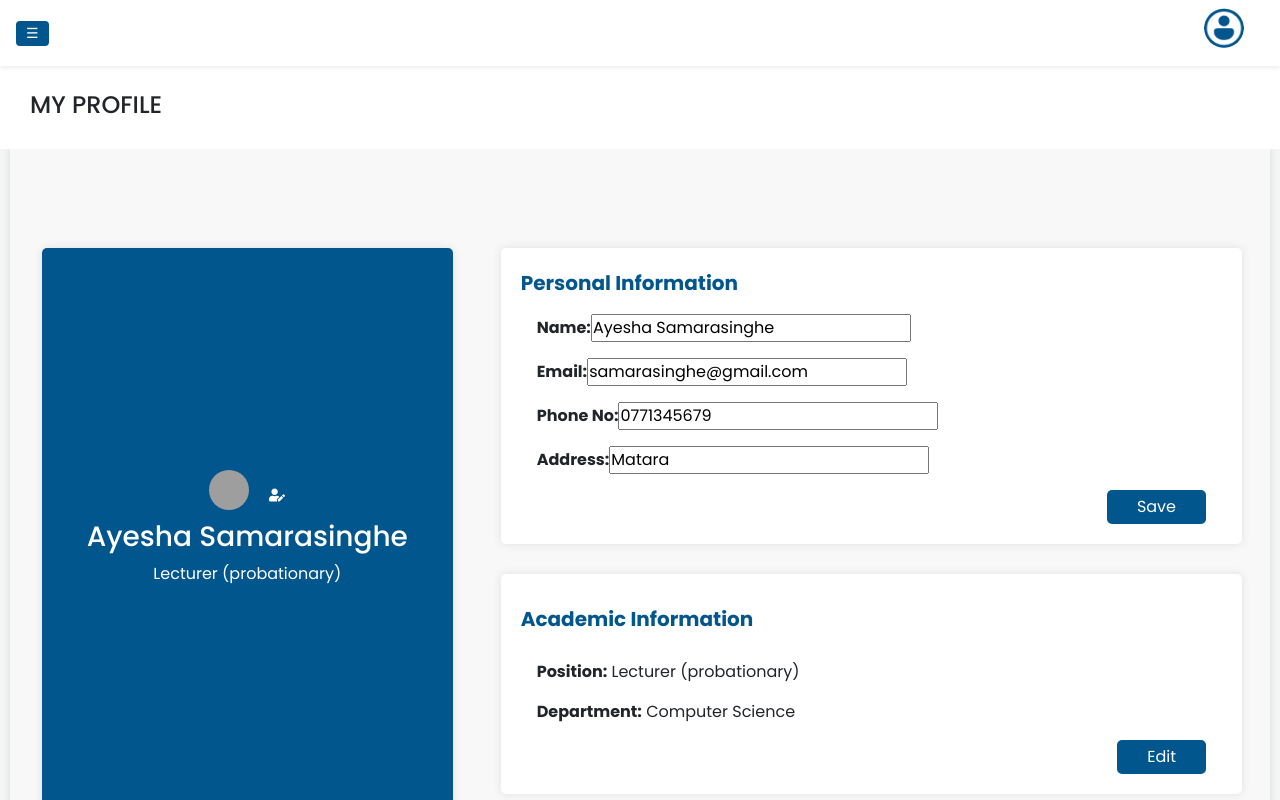
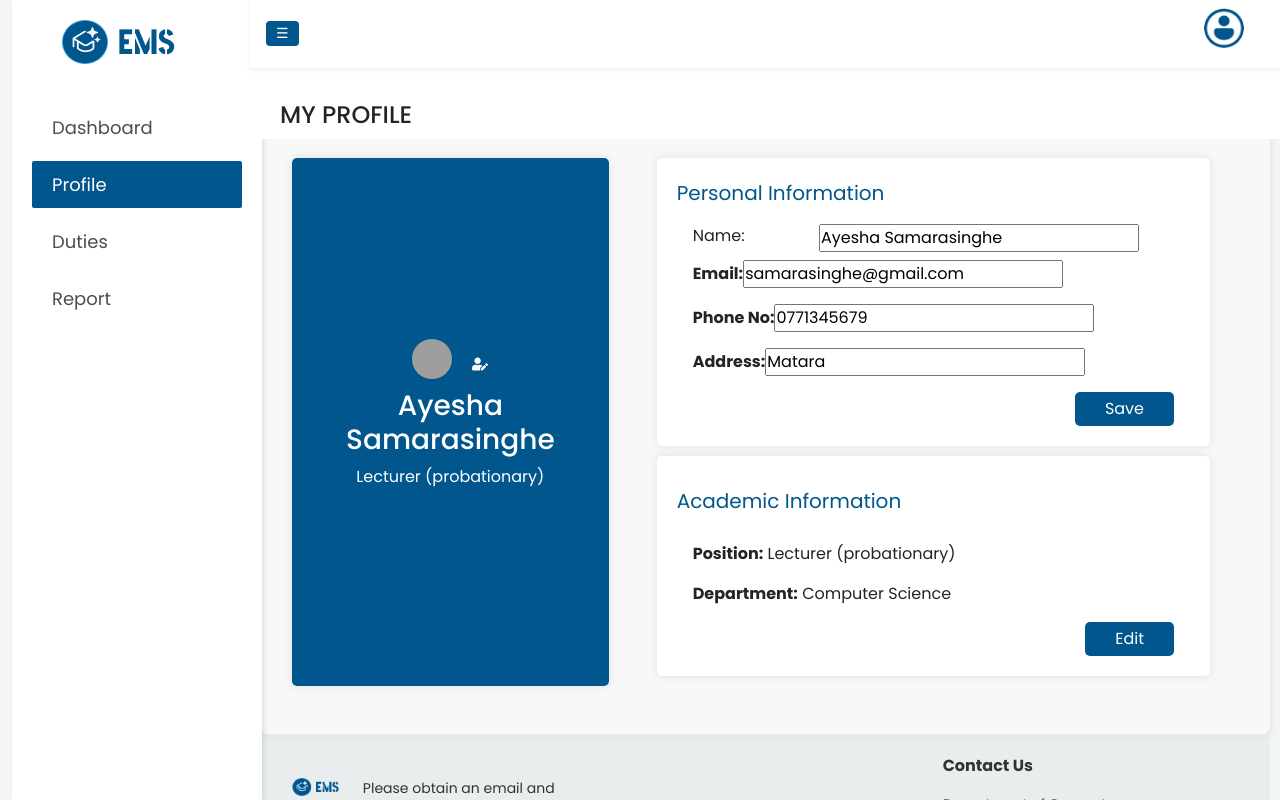
Before and after one commit to Kavee14/GroupProject-Exam-Duty-Management-System, a React (Create React App) app in the folder frontend/: page /profile in a window 1280 px wide. Both pictures are taken after a click on the element "Ayesha Samarasinghe". Shown: the top 800 px of the page. Built offline with nearby package versions, Linux system fonts and the light colour scheme; grey boxes are pictures that could not be loaded.

Commit message:
adjust some frontend designs

```diff
--- a/frontend/src/components/dashboard components/Calendar.css
+++ b/frontend/src/components/dashboard components/Calendar.css
@@ -1,45 +1,45 @@
 .calendar {
   background-color: white;
-  padding: 20px;
   border-radius: 10px;
   box-shadow: 0px 2px 10px rgba(0, 0, 0, 0.1);
 }
 
 .calendar h3 {
   font-size: 20px;
-  color:#00568D ;
+  color:#00568D !important;
   margin-bottom: 20px;
   text-align: center;
 }
 
 .calendar-widget {
   display: flex;
-  justify-content: center; /* Center align calendar */
-  margin-bottom: 20px; /* Space below the calendar */
+  justify-content: center;
+
 }
 
 .react-calendar {
-  width: 100%; /* Make calendar responsive */
-  max-width: 400px; /* Optional: limit maximum width */
-  border: 1px solid #e0e0e0; /* Add border */
-  border-radius: 8px; /* Rounded corners */
+  width: 100%;
+  max-width: 400px;
+  border: 1px solid #e0e0e0;
+  border-radius: 8px;
 }
 
 .react-calendar__tile {
-  text-align: center; /* Center align date numbers */
+  text-align: center;
+
 }
 
 .react-calendar__tile--active {
-  background-color: #0055A5; /* Active date color */
-  color: white; /* Text color for active date */
+  background-color: #106cc6;
+  color: white;
 }
 
 .react-calendar__tile--active:enabled:hover {
-  background-color: #003366; /* Hover color for active date */
-  color: white; /* Text color on hover */
+  background-color: #003366;
+  color: white;
 }
 
 .react-calendar__tile--now {
-  background-color: #e0e0e0; /* Color for today's date */
-  color: black; /* Text color for today's date */
+  background-color: #e0e0e0;
+  color: black;
 }
--- a/frontend/src/components/dashboard components/Calendar.jsx
+++ b/frontend/src/components/dashboard components/Calendar.jsx
@@ -11,7 +11,7 @@ const Calendar = () => {
   };
 
   return (
-    <div className="calendar">
+    <div className="calendar p-4">
       <div className="calendar-widget">
         <CalendarComponent
           onChange={handleDateChange}
--- a/frontend/src/components/dashboard components/Updates.css
+++ b/frontend/src/components/dashboard components/Updates.css
@@ -1,20 +1,20 @@
 .updates {
     background-color: #ffffff;
-    padding: 20px;
+    padding: 5px;
     border-radius: 10px;
     box-shadow:0 2px 10px rgba(0, 0, 0, 0.1);
   }
 
-  .updates h3 {
-    margin-bottom: 20px;
-    font-size: 25px;
+  .updates p {
+    margin-bottom: 5px;
+    font-size: 17px;
     color: #00568D;
     font-weight: 510;
   }
 
   .no-updates {
     background-color: #e4e5ea;
-    padding: 40px;
+    padding: 30px;
     text-align: center;
     color: #999;
     border-radius: 10px;
--- a/frontend/src/components/dashboard components/Updates.jsx
+++ b/frontend/src/components/dashboard components/Updates.jsx
@@ -3,8 +3,8 @@ import './Updates.css';
 
 const Updates = () => {
   return (
-    <div className="updates">
-      <h3>Updates</h3>
+    <div className="updates pt-1 pb-3 px-3">
+      <p >Updates</p>
       <div className="no-updates">No New Updates</div>
     </div>
   );
--- a/frontend/src/components/main components/Header.css
+++ b/frontend/src/components/main components/Header.css
@@ -37,7 +37,7 @@
 
 .active-pg {
     position: absolute;
-    top: 60px; /* Adjusted to leave space for the header */
+    top: 60px;
     left: 0;
     right: 0;
     text-align: left;
@@ -53,12 +53,13 @@
     line-height: 29px;
     text-align: left;
     margin: 0;
-    padding: 10px 0;
+    padding-top:20px;
     text-transform: uppercase; /* Always show the active page text in uppercase */
 }
 
 .shifted .header,
 .shifted .active-pg {
     margin-left: 250px;
+    padding-bottom: 10px;
     width: calc(100% - 250px);
 }
--- a/frontend/src/components/main components/Header.jsx
+++ b/frontend/src/components/main components/Header.jsx
@@ -14,8 +14,9 @@ function Header({ toggleSidebar, isSidebarOpen, activePage }) {
     }
 
     return (
-        <div className={isSidebarOpen ? "shifted" : ""}>
-            <Navbar bg="white" className="header shadow-sm px-3" expand="lg">
+        <div className={isSidebarOpen ? "shifted" : ""} >
+            <div>
+            <Navbar bg="white" className="header shadow-sm px-3 " expand="lg">
                 <button className="custom-button"  onClick={toggleSidebar}>
                     ☰
                 </button>
@@ -37,6 +38,7 @@ function Header({ toggleSidebar, isSidebarOpen, activePage }) {
             <div className="active-pg">
                 <h5>{activePage}</h5>
             </div>
+            </div>
         </div>
     );
 }
--- a/frontend/src/pages/Dashboard/Dashboard.jsx
+++ b/frontend/src/pages/Dashboard/Dashboard.jsx
@@ -11,7 +11,7 @@ import './Dashboard.css';
 
 
 const Dashboard = () => {
-  const [isSidebarOpen, setSidebarOpen] = useState(false);
+  const [isSidebarOpen, setSidebarOpen] = useState(true);
   const toggleSidebar = () => setSidebarOpen(!isSidebarOpen);
 
   const activePage = "Dashboard";
@@ -24,13 +24,13 @@ const Dashboard = () => {
             <div className={`main-content ${isSidebarOpen ? 'shifted' : ''}`}>
               <Header toggleSidebar={toggleSidebar} isSidebarOpen={isSidebarOpen} activePage={activePage}/>
 
-              <Container fluid className="content-container">
-                <div className="dashboard-content">
+              <Container fluid className="content-container py-5">
+                <div className="dashboard-content pt-1 px-2 ">
                   <div className="main-sections">
-                    <div className="left-section">
+                    <div className="left-section bg-white">
                         <UpcomingDuties />
                     </div>
-                    <div className="right-section">
+                    <div className="right-section px-3">
                       <Updates/>
                       <Calendar/>
                       <RequestButton/>
--- a/frontend/src/pages/Duties/DutiesPage.jsx
+++ b/frontend/src/pages/Duties/DutiesPage.jsx
@@ -8,7 +8,7 @@ import pdf from '../../assets/pdf.png'
 import './DutiesPage.css';
 
 function DutiesPage() {
-  const [isSidebarOpen, setSidebarOpen] = useState(false);
+  const [isSidebarOpen, setSidebarOpen] = useState(true);
   const requests = [
     { id: 1, name: 'W.A.B.C.D.Ranasinghe' },
     { id: 2, name: 'D.M.K.N.Dissanayake' },
--- a/frontend/src/pages/Profile/Profile.css
+++ b/frontend/src/pages/Profile/Profile.css
@@ -7,7 +7,6 @@
 
 .profile {
     display: flex;
-    margin-top: 10px;
 }
 
 .profile-card {
@@ -42,7 +41,7 @@
     padding: 20px;
     border-radius: 5px;
     box-shadow: 0 0 10px rgba(0, 0, 0, 0.1);
-    margin-bottom: 30px;
+    margin-bottom: 10px;
 
 }
 
--- a/frontend/src/pages/Profile/Profile.jsx
+++ b/frontend/src/pages/Profile/Profile.jsx
@@ -1,6 +1,6 @@
 import React, { useState } from "react";
 import { FaUserEdit } from "react-icons/fa";
-import {Container,Row} from "react-bootstrap";
+import {Container,Row,Col} from "react-bootstrap";
 import Sidebar from "../../components/main components/Sidebar";
 import Header from "../../components/main components/Header";
 import Footer from "../../components/main components/Footer";
@@ -35,9 +35,9 @@ function ProfileSection({ name, setName, email, setEmail, phone, setPhone, addre
     };
 
     return (
-        <section className="profile pt-5">
+        <section className="profile pt-5 ">
             <div className="profile-card">
-                <div className="profile-image-container">
+                <div className="profile-image-container ">
                     <img src={profileImage} alt="Profile" className="profile-pic" />
                         <label htmlFor="imageUpload" className="edit-icon"><FaUserEdit /></label>
                             <input
@@ -51,18 +51,21 @@ function ProfileSection({ name, setName, email, setEmail, phone, setPhone, addre
                             <p className="designation">{position}</p>
                          </div>
 
-                    <div className="details ps-5 pe-3">
+                    <div className="details px-5">
                         <div className="info-block">
-                            <p className="text-title" style={{fontWeight:"bold" , fontSize:"20px"}}>Personal Information</p>
-                            <div className="info-content px-3">
+                            <p className="text-title" style={{fontWeight:"400" , fontSize:"20px"}}>Personal Information</p>
+                            <div className="info-content px-3 ">
                                 {isEditingPersonalInfo ? (
                                     <>
-                                    <p><strong>Name:</strong>
-                                        <input
-                                                value={name}
-                                                onChange={(e) => setName(e.target.value)}
-                                            />
-                                    </p>
+                                        <Row className="mb-2">
+                                            <Col sm="3">Name:</Col>
+                                            <Col sm="9">
+                                                <input
+                                                    value={name}
+                                                    onChange={(e) => setName(e.target.value)}
+                                                />
+                                            </Col>
+                                        </Row>
 
                                         <p><strong>Email:</strong>
                                             <input
@@ -98,7 +101,7 @@ function ProfileSection({ name, setName, email, setEmail, phone, setPhone, addre
 
                     <div className="info-block">
                         <div className="info-content">
-                            <p className="text-title" style={{fontWeight: "bold", fontSize: "20px"}}>Academic Information</p>
+                            <p className="text-title" style={{fontWeight: "400", fontSize: "20px"}}>Academic Information</p>
                             <div className="info-content px-3">                            {isEditingAcademicInfo ? (
                                 <>
                                     <p><strong>Position:</strong>
@@ -140,19 +143,19 @@ function Profile() {
     const [phone, setPhone] = useState("0771345679");
     const [address, setAddress] = useState("Matara");
 
-    const [isSidebarOpen, setSidebarOpen] = useState(false);
+    const [isSidebarOpen, setSidebarOpen] = useState(true);
     const toggleSidebar = () => setSidebarOpen(!isSidebarOpen);
 
     const activePage = "My Profile";
 
     return (
-        <Container fluid className="main-container">
+        <Container fluid className="main-container ">
             <Sidebar isOpen={isSidebarOpen} />
             <Row>
                 <div className={`main-content ${isSidebarOpen ? 'shifted' : ''}`}>
                     <Header toggleSidebar={toggleSidebar} isSidebarOpen={isSidebarOpen} activePage={activePage}/>
 
-                    <Container fluid className="content-container">
+                    <Container fluid className="content-container pt-0 pb-5">
                         <ProfileSection
                             name={name}
                             setName={setName}
--- a/frontend/src/pages/Reports/Report.jsx
+++ b/frontend/src/pages/Reports/Report.jsx
@@ -6,7 +6,7 @@ import Sidebar from "../../components/main components/Sidebar";
 import Header from '../../components/main components/Header';
 
 const Report = () => {
-    const [isSidebarOpen, setSidebarOpen] = useState(false);
+    const [isSidebarOpen, setSidebarOpen] = useState(true);
     const toggleSidebar = () => setSidebarOpen(!isSidebarOpen);
 
     const activePage = "Voucher & Report";
```
Also changed, not shown: frontend/src/pages/Dashboard/Dashboard.css (+12 -13 lines).
